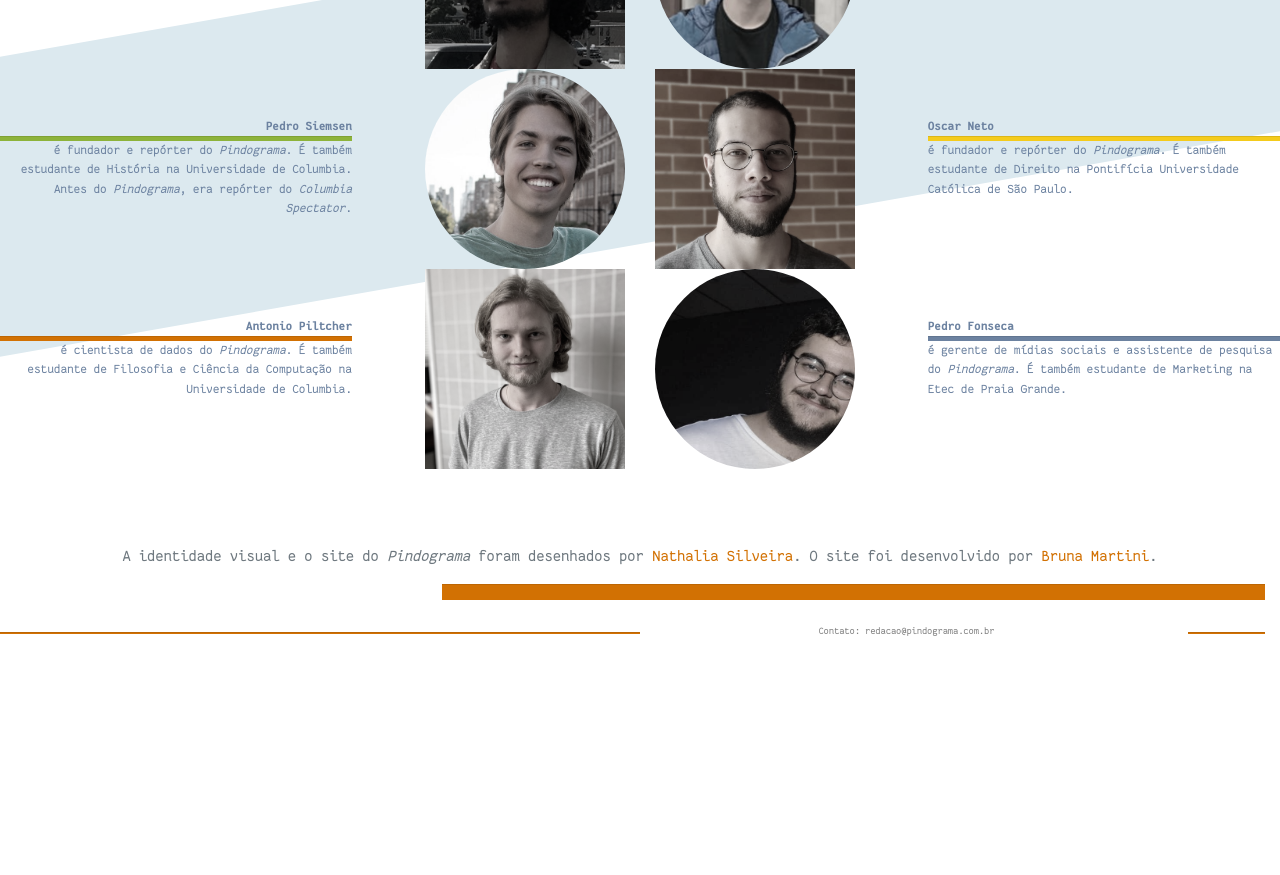
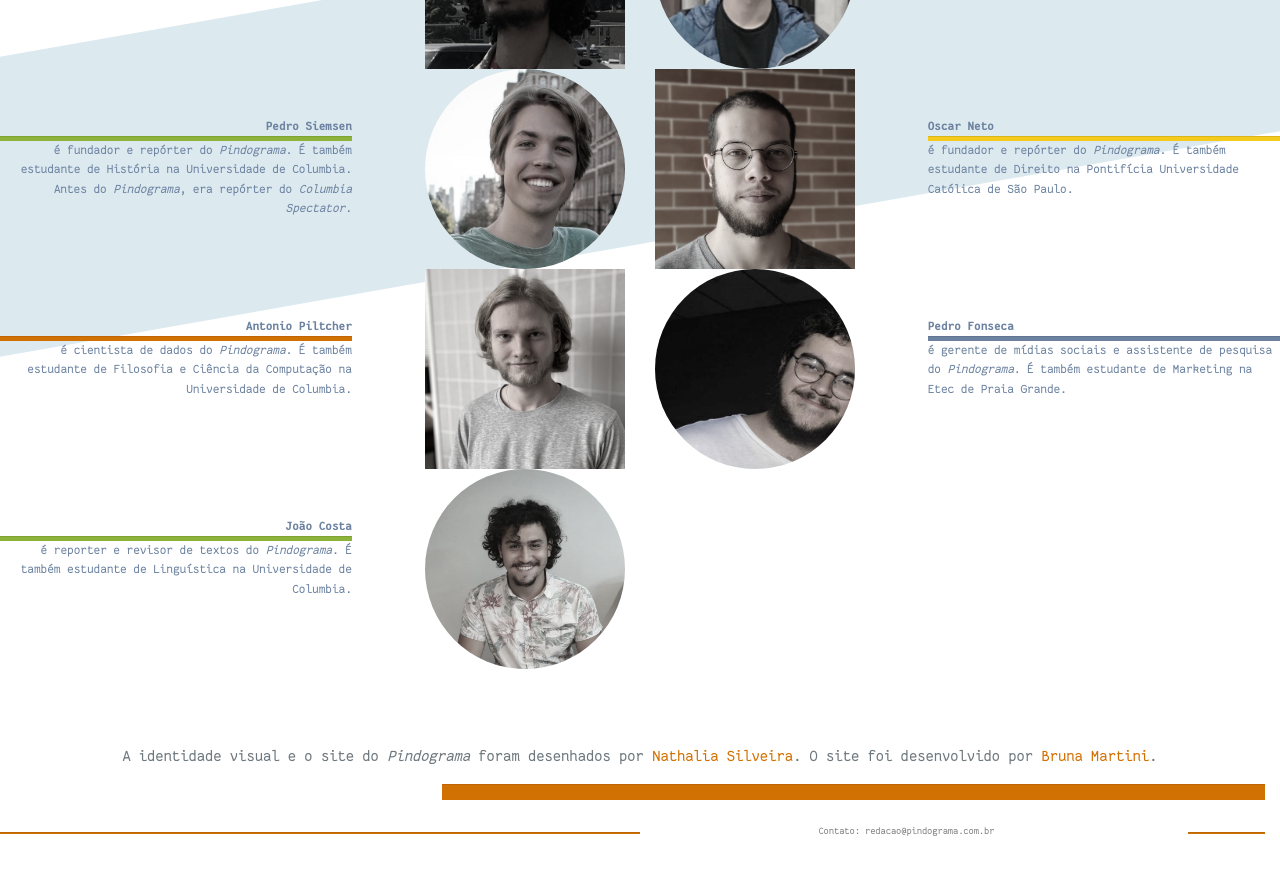
Before and after one commit to pindograma/pindograma.github.io, a Jekyll site: the page built from about.html, in a window 1280 px wide and 900 px high, scrolled down 1825 px. Shown: the top 875 px of the window. Built offline with Jekyll 4.4.1, drawn with Linux system fonts in a browser that asks for light colours; before the commit the page ends 2525 px from its top, so only the background shows below that.

Commit message:
about: add João to team

```diff
--- a/about.html
+++ b/about.html
@@ -7,7 +7,8 @@
 <div class="col-12 w-100 d-none d-md-block">
   <div class="row bg-blue">
     <div class="col-12 d-flex" style="font-family: 'Fantasque Sans Mono';">
-      <div class="rounded-circle bg-orange yellow text-right mx-1 ml-5" style="width:400px; height:400px; margin-bottom:-200px; margin-top:150px;">
+      <div class="rounded-circle bg-orange yellow text-right mx-1 ml-5"
+        style="width:400px; height:400px; margin-bottom:-200px; margin-top:150px;">
         <h1 style="font-size:96px;padding-top:100px;">Olá,</h1>
         <hr class="bg-yellow py-1" style="transform: skew(0deg, 45deg)">
       </div>
@@ -62,90 +63,132 @@
       altura das suas expectativas.</p>
   </div>
 
-  <div class="row" style="margin-top: 100px; margin-bottom: 300px;">
+  <div class="row" style="margin-top: 100px; margin-bottom: 500px;">
     <div class="bg-blue blue underauthor" style="transform: skew(0deg, -10deg);
                                      height: 300px;
                                      width: 100%;">
+
       <div class="row" style="transform: skew(0deg, 10deg); margin-top:-75px;">
+
         <div class="col-6 text-right">
           <div class="row">
             <div class="col-6 col-lg-7 pt-5">
               <p class="mb-0"><small><strong>Daniel Ferreira</strong></small></p>
-
               <hr class="pt-1 bg-orange my-0">
-              <small>é fundador e editor do <i>Pindograma</i>. É também estudante de História na Universidade de Stanford. Antes do <i>Pindograma</i>, desenvolveu o gastospublicos.com.br.</small>
+              <small>é fundador e editor do <i>Pindograma</i>. É também estudante de História na Universidade de
+                Stanford. Antes do <i>Pindograma</i>, desenvolveu o gastospublicos.com.br.</small>
             </div>
             <div class="col-6 col-lg-5">
-              <img src="/assets/author_images/bob-foto.png" alt="foto do autor" class="author-img m-0"></div>
+              <img class="author-img m-0" src="/assets/author_images/bob-foto.png" alt="foto do autor"></div>
           </div>
         </div>
+
         <div class="col-6 text-left">
           <div class="row">
             <div class="col-6 col-lg-5">
-              <img src="/assets/author_images/fran-foto.png" alt="foto do autor" class="rounded-circle author-img m-0"></div>
+              <img class="rounded-circle author-img m-0" src="/assets/author_images/fran-foto.png" alt="foto do autor">
+            </div>
             <div class="col-6 col-lg-7 pt-5">
               <p class="mb-0"><small><strong>Francisco Ricci</strong>
                 </small></p>
               <hr class="pt-1 bg-darkblue my-0">
-                <small>é fundador e repórter no <i>Pindograma</i>. É também estudante de Política e Economia na Universidade de Nova York.</small>
+              <small>é fundador e repórter no <i>Pindograma</i>. É também estudante de Política e Economia na
+                Universidade de Nova York.</small>
             </div>
           </div>
         </div>
+
       </div>
+
       <div class="row" style="transform: skew(0deg, 10deg);">
+
         <div class="col-6 text-right">
           <div class="row">
             <div class="col-6 col-lg-7 pt-5">
               <p class="mb-0"><small><strong>Pedro Siemsen</strong></small></p>
               <hr class="pt-1 bg-green my-0">
-                <small>é fundador e repórter do <i>Pindograma</i>. É também estudante de História na Universidade de Columbia. Antes do <i>Pindograma</i>, era repórter do <i>Columbia Spectator</i>.</small>
+              <small>é fundador e repórter do <i>Pindograma</i>. É também estudante de História na Universidade de
+                Columbia. Antes do <i>Pindograma</i>, era repórter do <i>Columbia Spectator</i>.</small>
             </div>
             <div class="col-6 col-lg-5">
-              <img src="/assets/author_images/giestas-foto.JPG" alt="foto do autor" class="rounded-circle author-img m-0"></div>
+              <img class="rounded-circle author-img m-0" src="/assets/author_images/giestas-foto.JPG"
+                alt="foto do autor"></div>
           </div>
         </div>
+
         <div class="col-6 text-left">
           <div class="row">
             <div class="col-6 col-lg-5">
-              <img src="/assets/author_images/oscar-foto.jpeg" alt="foto do autor" class="author-img m-0"></div>
+              <img class="author-img m-0" src="/assets/author_images/oscar-foto.jpeg" alt="foto do autor"></div>
             <div class="col-6 col-lg-7 pt-5">
               <p class="my-0"><small><strong>Oscar Neto</strong></small></p>
               <hr class="pt-1 bg-yellow my-0">
-                <small>é fundador e repórter do <i>Pindograma</i>. É também estudante de Direito na Pontifícia Universidade Católica de São Paulo.</small>
+              <small>é fundador e repórter do <i>Pindograma</i>. É também estudante de Direito na Pontifícia
+                Universidade Católica de São Paulo.</small>
             </div>
           </div>
         </div>
+
       </div>
+
       <div class="row" style="transform: skew(0deg, 10deg);">
+
         <div class="col-6 text-right">
           <div class="row">
             <div class="col-6 col-lg-7 pt-5">
               <p class="mb-0"><small><strong>Antonio Piltcher</strong></small></p>
               <hr class="pt-1 bg-orange my-0">
-                <small>é cientista de dados do <i>Pindograma</i>. É também estudante de Filosofia e Ciência da Computação na Universidade de Columbia.</small>
+              <small>é cientista de dados do <i>Pindograma</i>. É também estudante de Filosofia e Ciência da Computação
+                na Universidade de Columbia.</small>
             </div>
             <div class="col-6 col-lg-5">
-              <img src="/assets/author_images/antonio-foto.jpeg" alt="foto do autor" class="author-img m-0"></div>
+              <img class="author-img m-0" src="/assets/author_images/antonio-foto.jpeg" alt="foto do autor"></div>
           </div>
         </div>
+
         <div class="col-6 text-left">
           <div class="row">
             <div class="col-6 col-lg-5">
-              <img src="/assets/author_images/pedro-foto.jpg" alt="foto do autor" class="rounded-circle author-img m-0"></div>
+              <img class="rounded-circle author-img m-0" src="/assets/author_images/pedro-foto.jpg" alt="foto do autor">
+            </div>
             <div class="col-6 col-lg-7 pt-5">
               <p class="my-0"><small><strong>Pedro Fonseca</strong></small></p>
               <hr class="pt-1 bg-darkblue my-0">
-                <small>é gerente de mídias sociais e assistente de pesquisa do <i>Pindograma</i>. É também estudante de Marketing na Etec de Praia Grande.</small>
+              <small>é gerente de mídias sociais e assistente de pesquisa do <i>Pindograma</i>. É também estudante de
+                Marketing na Etec de Praia Grande.</small>
             </div>
           </div>
         </div>
+
       </div>
+
+      <div class="row" style="transform: skew(0deg, 10deg);">
+
+        <div class="col-6 text-right">
+          <div class="row">
+            <div class="col-6 col-lg-7 pt-5">
+              <p class="mb-0"><small><strong>João Costa</strong></small></p>
+              <hr class="pt-1 bg-green my-0">
+              <small>é reporter e revisor de textos do <i>Pindograma</i>. É também estudante de Linguística na
+                Universidade de
+                Columbia.</small>
+            </div>
+            <div class="col-6 col-lg-5">
+              <img class="rounded-circle author-img m-0" src="/assets/author_images/joao-foto.jpeg" alt="foto do autor">
+            </div>
+          </div>
+        </div>
+
+      </div>
+
     </div>
   </div>
 
   <div class="row underauthor text-center darkgray">
     <div class="col-12">
-        A identidade visual e o site do <i>Pindograma</i> foram desenhados por <a class="orange" href="https://nathaliasilveira.portfoliobox.net/">Nathalia Silveira</a>. O site foi desenvolvido por <a class="orange" href="https://github.com/abrunamartini">Bruna Martini</a>.
+      A identidade visual e o site do <i>Pindograma</i> foram desenhados por <a class="orange"
+        href="https://nathaliasilveira.portfoliobox.net/">Nathalia Silveira</a>. O site foi desenvolvido por <a
+        class="orange" href="https://github.com/abrunamartini">Bruna Martini</a>.
     </div>
   </div>
 </div>
@@ -221,6 +264,7 @@
   </div>
 
   <div class="px-2">
+
     <div class="row blue mx-0 text-right">
       <div class="col-6"></div>
       <div class="col-6">
@@ -232,12 +276,12 @@
       <div class="col-6 author-vcenter" style="z-index: 100;">
         <div>
           <div class="bg-orange text-white pt-5"><strong>Daniel Ferreira</strong></div>
-          <small class="darkgray">é fundador e editor do <i>Pindograma</i>. É também estudante de História na Universidade de Stanford. Antes do <i>Pindograma</i>, desenvolveu o gastospublicos.com.br.</small>
+          <small class="darkgray">é fundador e editor do <i>Pindograma</i>. É também estudante de História na
+            Universidade de Stanford. Antes do <i>Pindograma</i>, desenvolveu o gastospublicos.com.br.</small>
         </div>
       </div>
-
       <div class="col-6">
-        <img src="/assets/author_images/bob-foto.png" alt="foto do autor" class="author-img-about m-0">
+        <img class="author-img-about m-0" src="/assets/author_images/bob-foto.png" alt="foto do autor">
       </div>
     </div>
 
@@ -245,11 +289,12 @@
       <div class="col-6 author-vcenter" style="z-index: 100;">
         <div>
           <div class="bg-green text-white pt-5"><strong>Francisco Ricci</strong></div>
-          <small class="darkgray">é fundador e repórter no <i>Pindograma</i>. É também estudante de Política e Economia na Universidade de Nova York.</small>
+          <small class="darkgray">é fundador e repórter no <i>Pindograma</i>. É também estudante de Política e Economia
+            na Universidade de Nova York.</small>
         </div>
       </div>
       <div class="col-6">
-        <img src="/assets/author_images/fran-foto.png" alt="foto do autor" class="author-img-about m-0">
+        <img class="author-img-about m-0" src="/assets/author_images/fran-foto.png" alt="foto do autor">
       </div>
     </div>
 
@@ -257,11 +302,12 @@
       <div class="col-6 author-vcenter" style="z-index: 100;">
         <div>
           <div class="bg-darkblue text-white pt-5"><strong>Pedro Siemsen</strong></div>
-          <small class="darkgray">é fundador e repórter do <i>Pindograma</i>. É também estudante de História na Universidade de Columbia. Antes do <i>Pindograma</i>, era repórter do <i>Columbia Spectator</i>.</small>
+          <small class="darkgray">é fundador e repórter do <i>Pindograma</i>. É também estudante de História na
+            Universidade de Columbia. Antes do <i>Pindograma</i>, era repórter do <i>Columbia Spectator</i>.</small>
         </div>
       </div>
       <div class="col-6">
-        <img src="/assets/author_images/giestas-foto.JPG" alt="foto do autor" class="author-img-about m-0">
+        <img class="author-img-about m-0" src="/assets/author_images/giestas-foto.JPG" alt="foto do autor">
       </div>
     </div>
 
@@ -269,11 +315,12 @@
       <div class="col-6 author-vcenter" style="z-index: 100;">
         <div>
           <div class="bg-orange text-white pt-5"><strong>Oscar Neto</strong></div>
-          <small class="darkgray">é fundador e repórter do <i>Pindograma</i>. É também estudante de Direito na Pontifícia Universidade Católica de São Paulo.</small>
+          <small class="darkgray">é fundador e repórter do <i>Pindograma</i>. É também estudante de Direito na
+            Pontifícia Universidade Católica de São Paulo.</small>
         </div>
       </div>
       <div class="col-6">
-        <img src="/assets/author_images/oscar-foto.jpeg" alt="foto do autor" class="author-img-about m-0">
+        <img class="author-img-about m-0" src="/assets/author_images/oscar-foto.jpeg" alt="foto do autor">
       </div>
     </div>
 
@@ -281,11 +328,12 @@
       <div class="col-6 author-vcenter" style="z-index: 100;">
         <div>
           <div class="bg-green text-white pt-5"><strong>Antonio Piltcher</strong></div>
-          <small class="darkgray">é cientista de dados do <i>Pindograma</i>. É também estudante de Filosofia e Ciência da Computação na Universidade de Columbia.</small>
+          <small class="darkgray">é cientista de dados do <i>Pindograma</i>. É também estudante de Filosofia e Ciência
+            da Computação na Universidade de Columbia.</small>
         </div>
       </div>
       <div class="col-6">
-        <img src="/assets/author_images/antonio-foto.jpeg" alt="foto do autor" class="author-img-about m-0">
+        <img class="author-img-about m-0" src="/assets/author_images/antonio-foto.jpeg" alt="foto do autor">
       </div>
     </div>
 
@@ -293,18 +341,36 @@
       <div class="col-6 author-vcenter" style="z-index: 100;">
         <div>
           <div class="bg-darkblue text-white pt-5"><strong>Pedro Fonseca</strong></div>
-          <small class="darkgray">é gerente de mídias sociais e assistente de pesquisa do Pindograma. É também estudante de Marketing na Etec de Praia Grande.</small>
+          <small class="darkgray">é gerente de mídias sociais e assistente de pesquisa do Pindograma. É também estudante
+            de Marketing na Etec de Praia Grande.</small>
         </div>
       </div>
       <div class="col-6">
-        <img src="/assets/author_images/pedro-foto.jpg" alt="foto do autor" class="author-img-about m-0">
+        <img class="author-img-about m-0" src="/assets/author_images/pedro-foto.jpg" alt="foto do autor">
       </div>
     </div>
   </div>
 
+  <div class="row my-2 underauthor">
+    <div class="col-6 author-vcenter" style="z-index: 100;">
+      <div>
+        <div class="bg-orange text-white pt-5"><strong>João Costa</strong></div>
+        <small class="darkgray">é reporter e revisor de textos do <i>Pindograma</i>. É também estudante de Linguística
+          na
+          Universidade de Columbia.</small>
+      </div>
+    </div>
+    <div class="col-6">
+      <img class="author-img-about m-0" src="/assets/author_images/joao-foto.jpeg" alt="foto do autor">
+    </div>
+  </div>
+
+
   <div class="row underauthor text-center darkgray">
     <div class="col-12">
-        A identidade visual e o site do <i>Pindograma</i> foram desenhados por <a class="orange" href="https://nathaliasilveira.portfoliobox.net/">Nathalia Silveira</a>. O site foi desenvolvido por <a class="orange" href="https://github.com/abrunamartini">Bruna Martini</a>.
+      A identidade visual e o site do <i>Pindograma</i> foram desenhados por <a class="orange"
+        href="https://nathaliasilveira.portfoliobox.net/">Nathalia Silveira</a>. O site foi desenvolvido por <a
+        class="orange" href="https://github.com/abrunamartini">Bruna Martini</a>.
     </div>
   </div>
 </div>
```
Also changed, not shown: assets/author_images/joao-foto.jpeg (added). Lines whose indentation alone changed are shown as unchanged.
